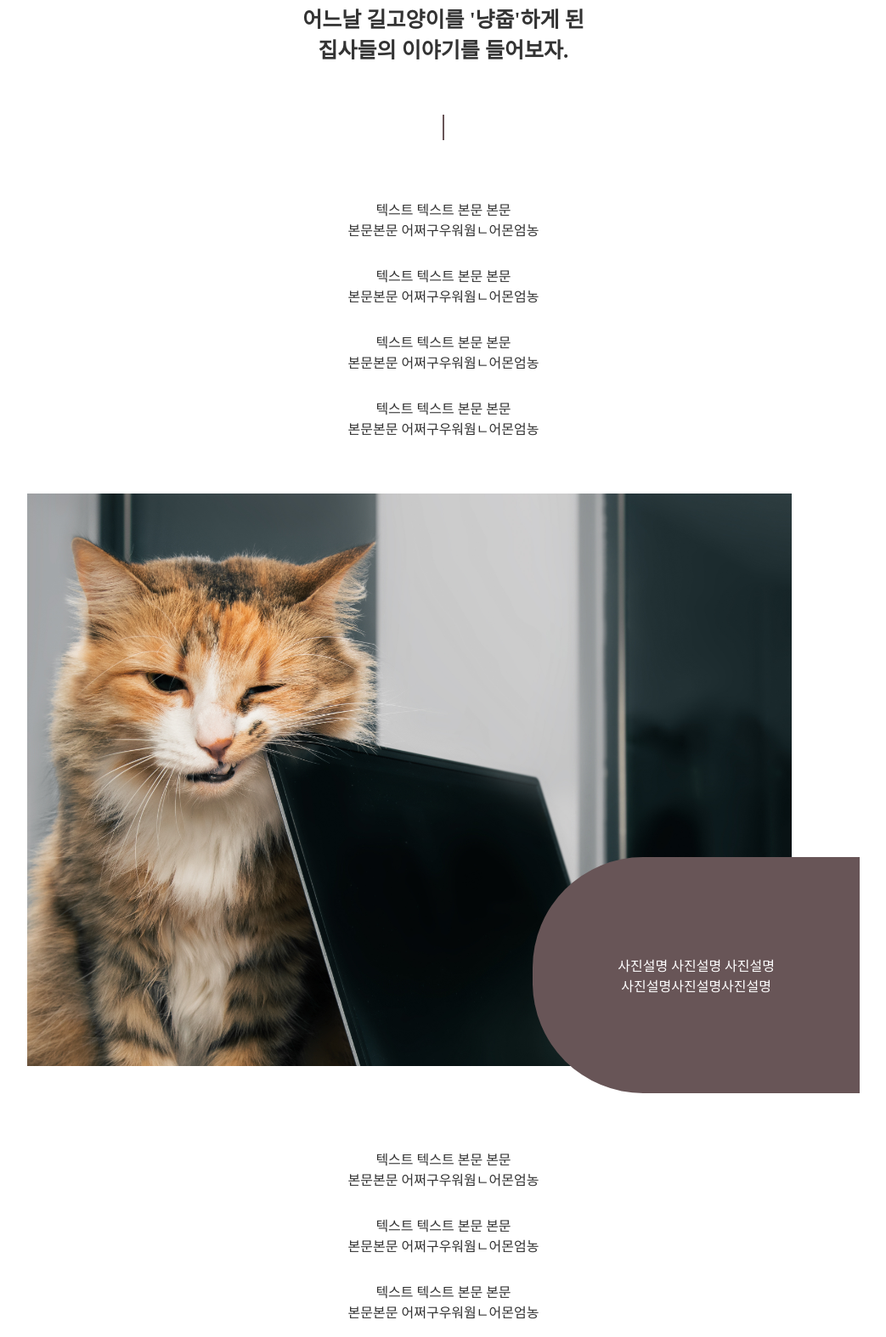
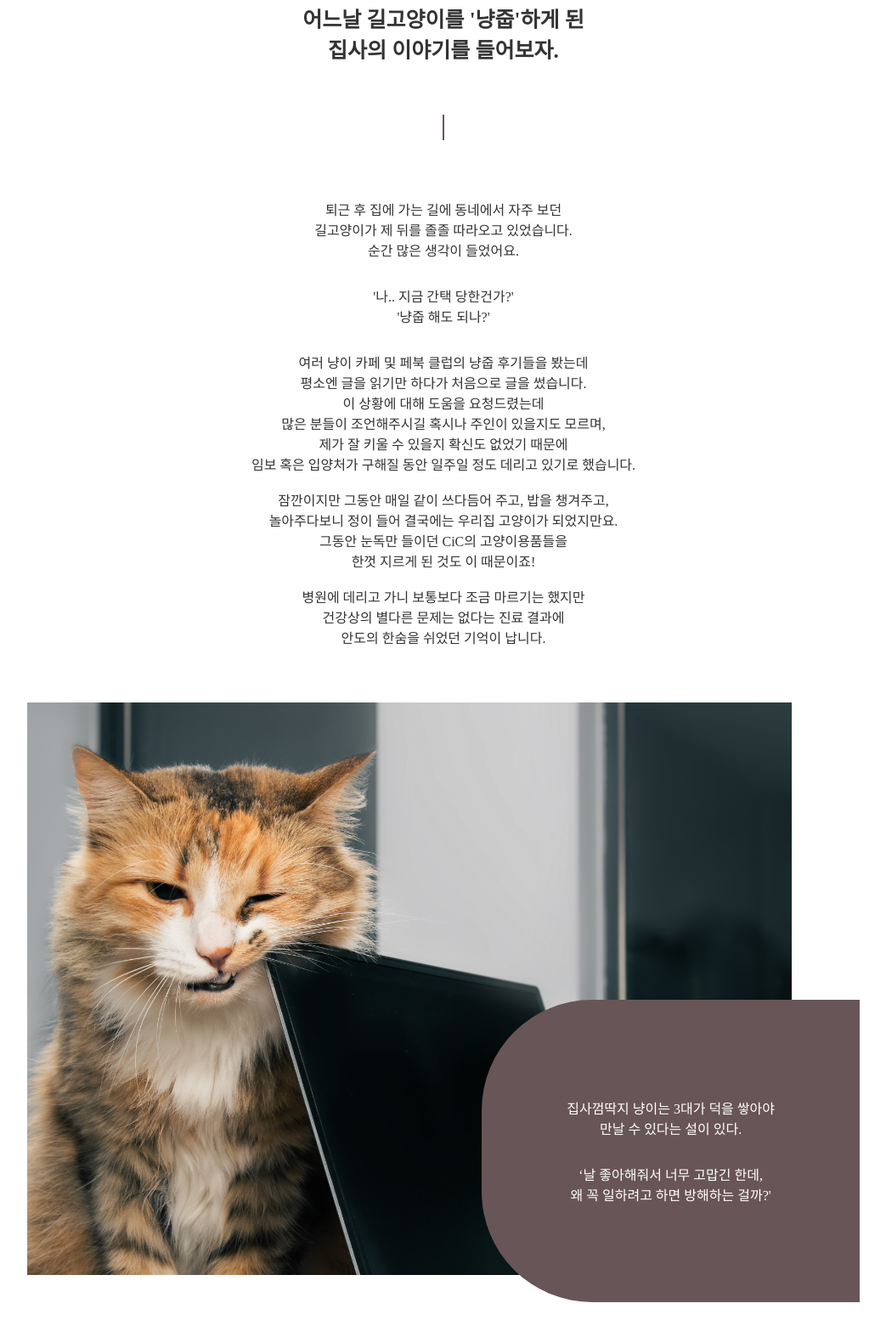
Before and after one commit to yang-sj/CiC, a plain HTML site: page sub/magazine.html in a window 1280 px wide. Shown: the part 1889-3463 px from the top of the page at 85% size, without its empty margins (118-1161 px from the left). Drawn offline with Linux system fonts and the light colour scheme; a web font is replaced by a local one.

Commit message:
Add files via upload

```diff
--- a/sub/magazine.html
+++ b/sub/magazine.html
@@ -134,36 +134,71 @@
                     <div class="sub_title">
                         <h3> 길고양이가 당신을 따라온다? <br>
                             우리는 이걸 '간택' 당했다고 말한다. </h3>
-                        <h1> 어느날 길고양이를 '냥줍'하게 된 <br> 집사들의 이야기를 들어보자. </h1>
+                        <h1> 어느날 길고양이를 '냥줍'하게 된 <br> 집사의 이야기를 들어보자. </h1>
                         <div class="subtitle_border"></div>
                     </div>
                     <div class="body_text">
-                        <p>텍스트 텍스트 본문 본문 <br>
-                            본문본문 어쩌구우워웜ㄴ어몬엄농</p>
-                        <p>텍스트 텍스트 본문 본문 <br>
-                            본문본문 어쩌구우워웜ㄴ어몬엄농</p>
-                        <p>텍스트 텍스트 본문 본문 <br>
-                            본문본문 어쩌구우워웜ㄴ어몬엄농</p>
-                        <p>텍스트 텍스트 본문 본문 <br>
-                            본문본문 어쩌구우워웜ㄴ어몬엄농</p>
+                        <p class="maintext">퇴근 후 집에 가는 길에 동네에서 자주 보던 <br>
+                            길고양이가 제 뒤를 졸졸 따라오고 있었습니다. <br>
+                            순간 많은 생각이 들었어요.<br>
+                        </p>
+                        <p class="rix">
+                            '나.. 지금 간택 당한건가?'<br>
+                            '냥줍 해도 되나?'
+                        </p>
+                        <p class="maintext">
+                            여러 냥이 카페 및 페북 클럽의 냥줍 후기들을 봤는데<br>
+                            평소엔 글을 읽기만 하다가 처음으로 글을 썼습니다.<br>
+                            이 상황에 대해 도움을 요청드렸는데<br>
+                            많은 분들이 조언해주시길 혹시나 주인이 있을지도 모르며, <br>
+                            제가 잘 키울 수 있을지 확신도 없었기 때문에<br>
+                            임보 혹은 입양처가 구해질 동안 일주일 정도 데리고 있기로 했습니다. <br>
+                            <br>
+                            잠깐이지만 그동안 매일 같이 쓰다듬어 주고, 밥을 챙겨주고, <br>
+                            놀아주다보니 정이 들어 결국에는 우리집 고양이가 되었지만요.<br>
+                            그동안 눈독만 들이던 CiC의 고양이용품들을<br>
+                            한껏 지르게 된 것도 이 때문이죠!<br>
+                            <br>
+                            병원에 데리고 가니 보통보다 조금 마르기는 했지만<br>
+                            건강상의 별다른 문제는 없다는 진료 결과에 <br>
+                            안도의 한숨을 쉬었던 기억이 납니다.
+                        </p>
                         <div class="sub_banner">
                             <div class="sub_banner_img">
                             </div>
                             <div class="sub_banner_top">
-                                <p>사진설명 사진설명 사진설명
-                                    <br>
-                                    사진설명사진설명사진설명
+                                <p>집사껌딱지 냥이는 3대가 덕을 쌓아야 <br>
+                                    만날 수 있다는 설이 있다. <br>
+                                </p>
+                                <p>
+                                    ‘날 좋아해줘서 너무 고맙긴 한데,<br>
+                                    왜 꼭 일하려고 하면 방해하는 걸까?'<br>
                                 </p>
                             </div>
                         </div>
-                        <p>텍스트 텍스트 본문 본문 <br>
-                            본문본문 어쩌구우워웜ㄴ어몬엄농</p>
-                        <p>텍스트 텍스트 본문 본문 <br>
-                            본문본문 어쩌구우워웜ㄴ어몬엄농</p>
-                        <p>텍스트 텍스트 본문 본문 <br>
-                            본문본문 어쩌구우워웜ㄴ어몬엄농</p>
-                        <p>텍스트 텍스트 본문 본문 <br>
-                            본문본문 어쩌구우워웜ㄴ어몬엄농</p>
+                        <p class="maintext">이름은 ‘네모’라고 지었습니다. <br>
+                            저희 동네에 있는 네모 문방구앞에서 자주 봤던 녀석이라서요.<br>
+                            네모가 밖을 떠돌아다녔던 모습을 생각하면 지금도 마음이 아파요.<br>
+                            '왜 진작 데려오지 못했나' 하는 후회도 하구요.<br>
+                            그때를 생각하며 그동안 못받은 사랑 제가 많이 주려고<br>
+                            밥도, 간식도 잘 챙겨줬더니 이젠 제법 사랑받은 티가 납니다.<br>
+                            <br>
+                            길고양이 출신답지 않게 애교가 많은 성격이라<br>
+                            꼭 일하는 제 옆에 달라붙어 떨어질 줄 몰라요.<br>
+                            사람들 말로는 쉽게 볼 수 없는 개냥이라고, 저보고 복 받은거라는데<br>
+                            친구들이 놀러왔을 때 그 주변을 왔다갔다 하는 걸 보면<br>
+                            사람 자체를 좋아하는 순한 성격인 것 같아요.<br>
+                            <br>
+                            반려동물.<br>
+                            사지 말고, 입양 하라는 문구 많이 들어보셨죠?<br>
+                            방송에 나오는 사례를 봐도 유기묘, 유기견이 너무 많더라구요.<br>
+                            고양이를 좋아하시는 분들과 사랑스런 고양이들 모두<br>
+                            좋은 인연이 되어 가족으로만날 수 있었으면 좋겠습니다.<br><br>
+                        </p>
+                        <p class="rix">
+                            '냥줍 1년차, 저는 아주 행복합니다.'
+                        </p>
+
                     </div>
                     <ul class="bottom_pic">
                         <li>
```
